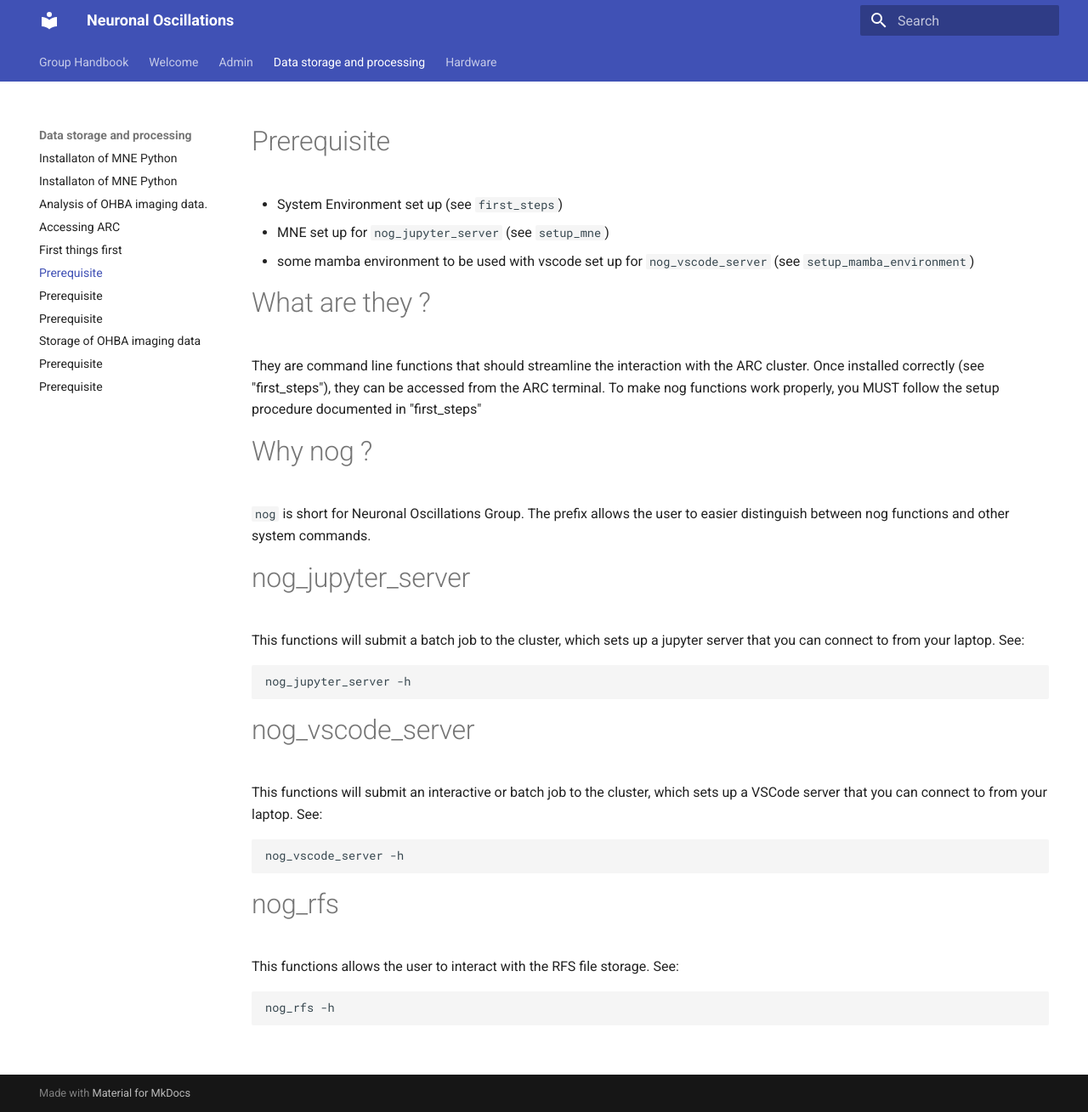
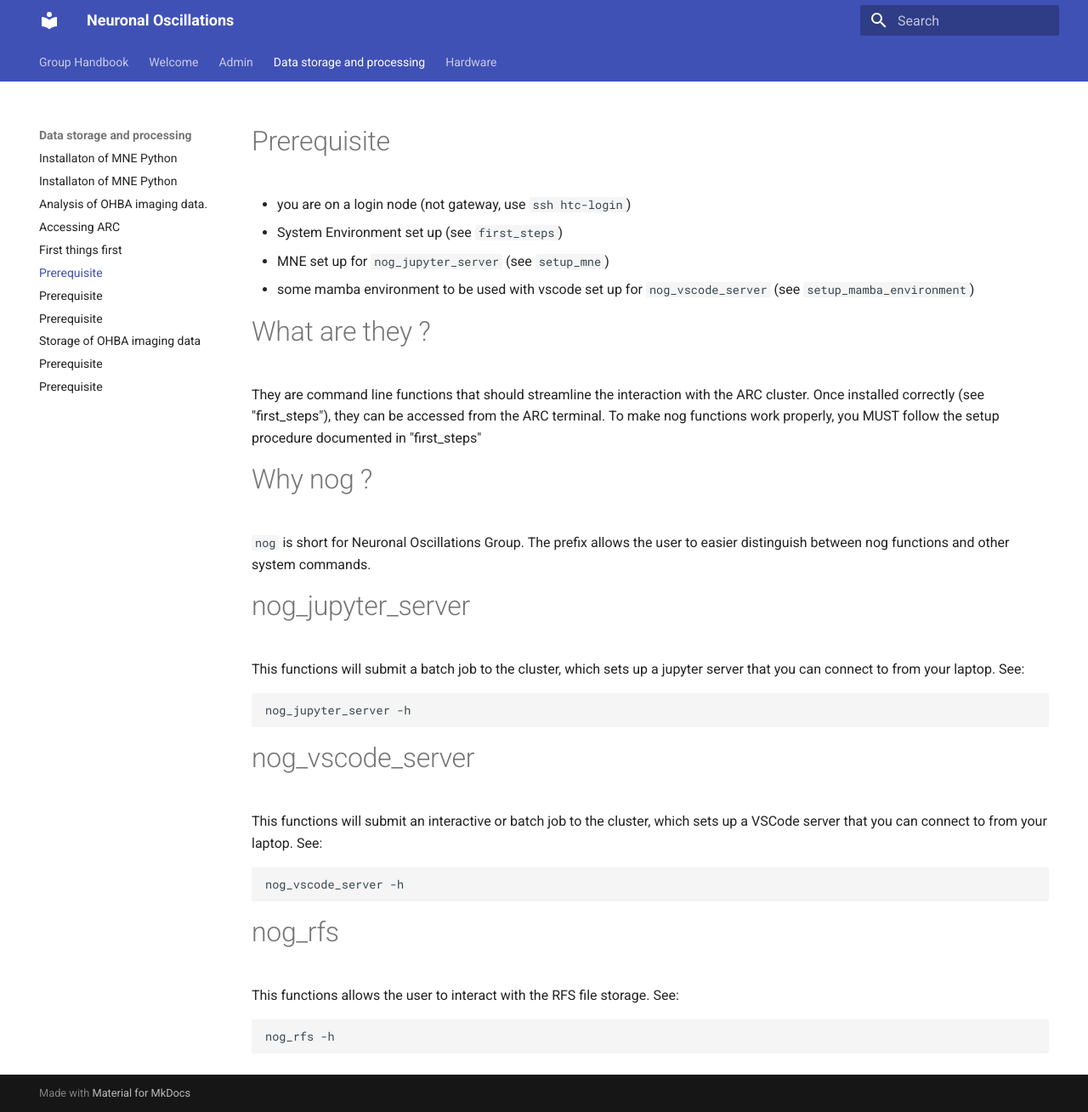
Before and after one commit to Neuronal-Oscillations/group-handbook, an MkDocs documentation site: the page built from docs/data_storage_and_processing/nog_functions.md, in a window 1280 px wide and 1309 px high. Shown: the whole window at 85% size. Built offline with MkDocs 1.6.1 and Material for MkDocs 9.7.7, drawn with Linux system fonts in a browser that asks for light colours.

Commit message:
Update nog_functions.md

```diff
--- a/docs/data_storage_and_processing/nog_functions.md
+++ b/docs/data_storage_and_processing/nog_functions.md
@@ -1,4 +1,5 @@
 # Prerequisite
+- you are on a login node (not gateway, use `ssh htc-login`)
 - System Environment set up (see `first_steps`)
 - MNE set up for `nog_jupyter_server` (see `setup_mne`)
 - some mamba environment to be used with vscode set up for `nog_vscode_server` (see `setup_mamba_environment`)
```
